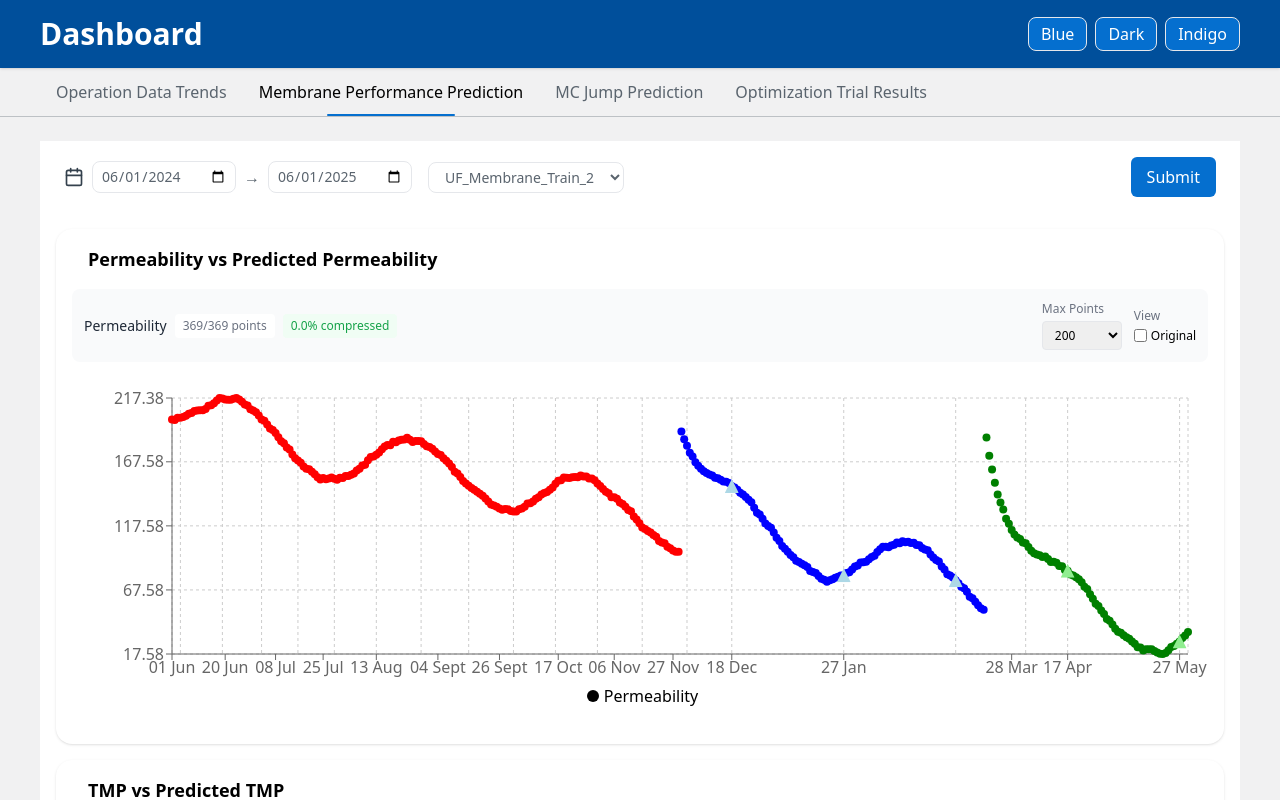
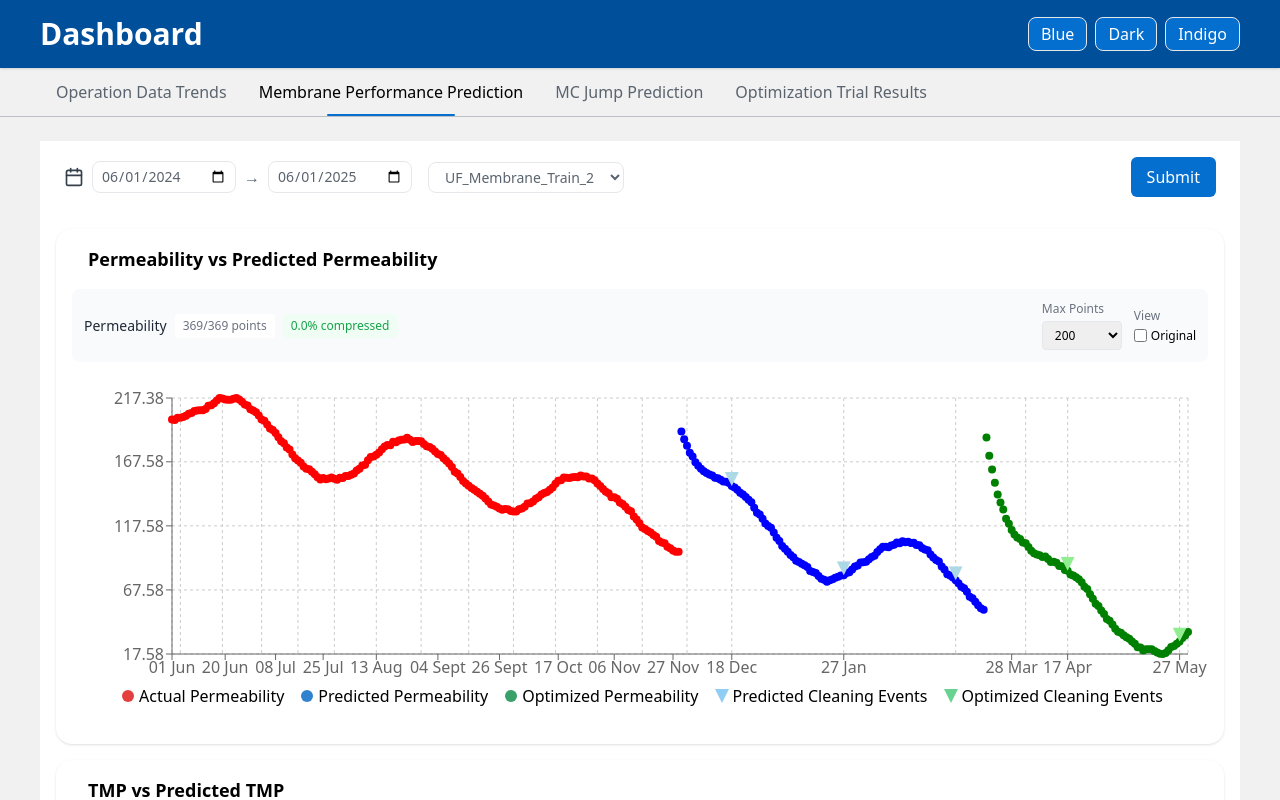
Before and after one commit to bee2b-lamnd-jimmy-vatek/my-app, a React (Vite) app: page / in a window 1280 px wide. Both pictures are taken after a click on the button "Membrane Performance Prediction". Shown: the top 800 px of the page. Built offline with nearby package versions, Linux system fonts and the light colour scheme.

Commit message:
update chart

```diff
--- a/src/components/MembraneChart.tsx
+++ b/src/components/MembraneChart.tsx
@@ -27,33 +27,33 @@ type MembraneChartProps = {
   domain?: [number, number];
 };
 
-function TriangleLegend(props: LegendProps) {
-  const { payload } = props;
+function TriangleLegend() {
+  // Define legend items manually
+  const legendItems = [
+    { label: "Actual Permeability", color: "#e53e3e", isCleaning: false },
+    { label: "Predicted Permeability", color: "#3182ce", isCleaning: false },
+    { label: "Optimized Permeability", color: "#38a169", isCleaning: false },
+    { label: "Predicted Cleaning Events", color: "#90cdf4", isCleaning: true },
+    { label: "Optimized Cleaning Events", color: "#68d391", isCleaning: true },
+  ];
 
   return (
     <ul className="flex items-center justify-center">
-      {payload?.map((entry, index) => {
-        const label = entry?.value ?? "";
-
-        const isCleaning =
-          typeof label === "string" && label.toLowerCase().includes("cleaning");
-
-        return (
+      {legendItems.map((item, index) => (
         <li
-            key={`item-${index}`}
+          key={`legend-item-${index}`}
           style={{ marginRight: 16, display: "flex", alignItems: "center" }}
         >
           <svg width={14} height={14} style={{ marginRight: 4 }}>
-              {isCleaning ? (
-                <polygon points="7,0 14,14 0,14" fill={entry.color} />
+            {item.isCleaning ? (
+              <polygon points="0,0 14,0 7,14" fill={item.color} />
             ) : (
-                <circle cx={7} cy={7} r={6} fill={entry.color} />
+              <circle cx={7} cy={7} r={6} fill={item.color} />
             )}
           </svg>
-            <span>{label}</span>
+          <span>{item.label}</span>
         </li>
-        );
-      })}
+      ))}
     </ul>
   );
 }
@@ -68,8 +68,22 @@ const downsampleData = (data: any[], threshold: number) => {
 
 // Custom tooltip formatter
 const formatTooltip = (value: number, name: string, props: any) => {
+  if (name === "x") {
+    // Format x as date
+    return [
+      new Date(value).toLocaleDateString("en-GB", {
+        day: "2-digit",
+        month: "short",
+        year: "numeric",
+      })
+    ];
+  }
+  if (name === "y") {
+    // Format y as value
     const seriesName = props.payload?.series || name;
     return [`${Number(value).toFixed(2)}`, seriesName];
+  }
+  return [value, name];
 };
 
 // Custom label formatter
@@ -156,39 +170,24 @@ export default function MembraneChart({
       };
     }, [seriesData, displayData]);
 
-  // Memoize shapes
-  const TriangleShape = (props: any) => {
-    const { cx, cy, fill } = props;
-    return (
-      <svg x={cx - 7} y={cy - 7} width={14} height={14} fill={fill}>
-        <polygon points="7,0 14,14 0,14" fill={fill} />
-      </svg>
-    );
-  };
-
-  const CustomCircle = (props: any) => {
-    const { cx, cy, fill } = props;
-    return <circle cx={cx} cy={cy} r={4} fill={fill} />;
-  };
-
   // Flatten all points into a single array
   const flatPoints = Object.entries(displayData).flatMap(([key, points]) =>
     points.map((point) => ({
       ...point,
       displayName: key.includes("Cleaning")
         ? `${key.replace("Cleaning", "")} Cleaning`
-        : key,
-      shape: key.includes("Cleaning") ? TriangleShape : CustomCircle,
+        : key
     }))
   );
 
   const CustomPointShape = (props: any) => {
     const { cx, cy, payload } = props;
-    // Use triangle for cleaning, circle otherwise
+    // Upside-down triangle with tip at (cx, cy)
     if (payload.isCleaning) {
       return (
-        <svg x={cx - 7} y={cy - 7} width={14} height={14}>
-          <polygon points="7,0 14,14 0,14" fill={payload.color} />
+        <svg x={cx - 7} y={cy - 14} width={14} height={14}>
+          {/* Tip at (7,14) aligns with (cx,cy) */}
+          <polygon points="0,0 14,0 7,14" fill={payload.color} />
         </svg>
       );
     }
--- a/src/pages/MembranePrediction.tsx
+++ b/src/pages/MembranePrediction.tsx
@@ -68,7 +68,7 @@ function generateMockData(
           value: Number(value.toFixed(2)),
           color:
             currentSeries.name === "predicted" ? "lightblue" : "lightgreen",
-          series: currentSeries.name,
+          series: currentSeries.name === "predicted" ? "Predicted Cleaning Event" : "Optimized Cleaning Event",
           isCleaning: true,
         });
       }
```
Lines whose indentation alone changed are shown as unchanged.
